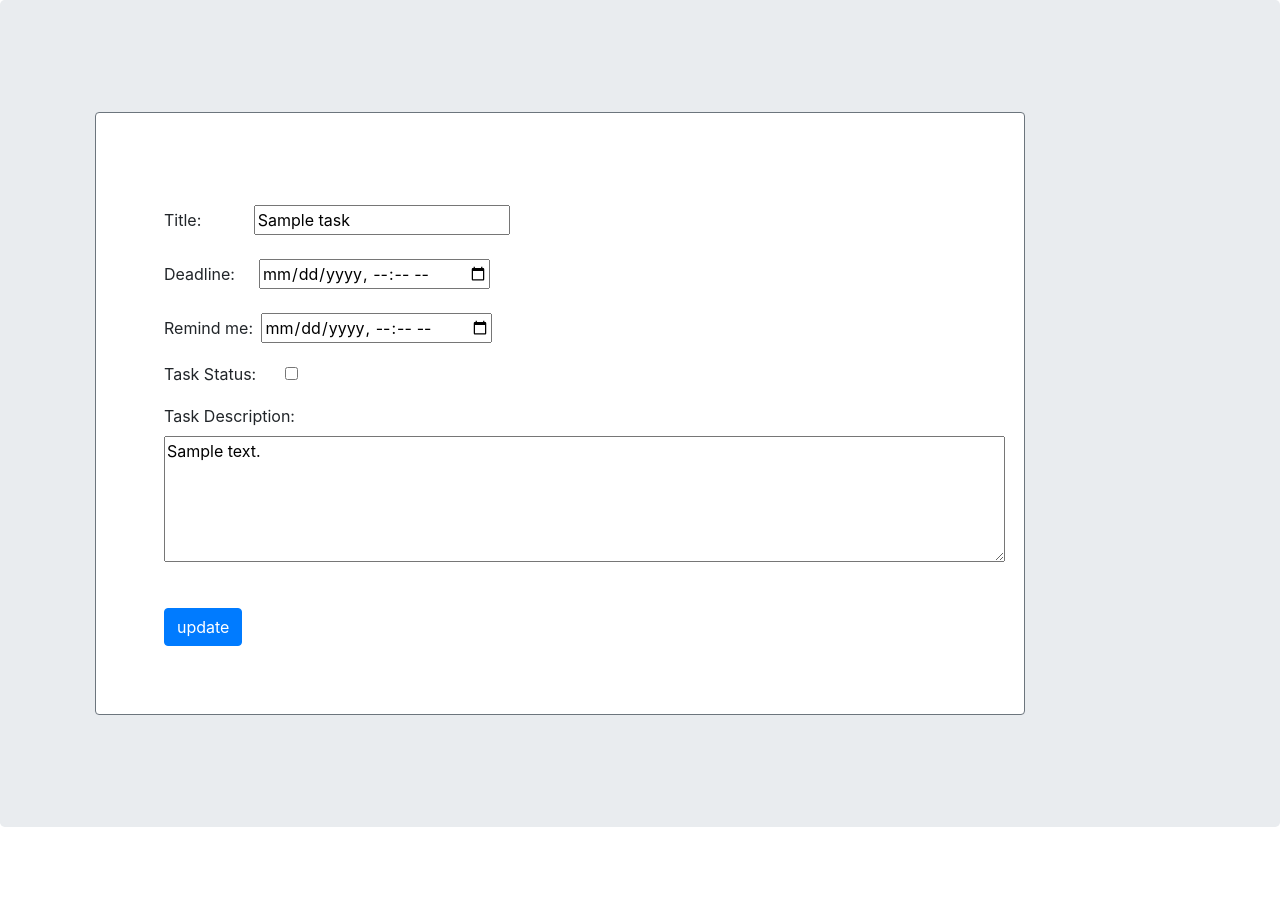
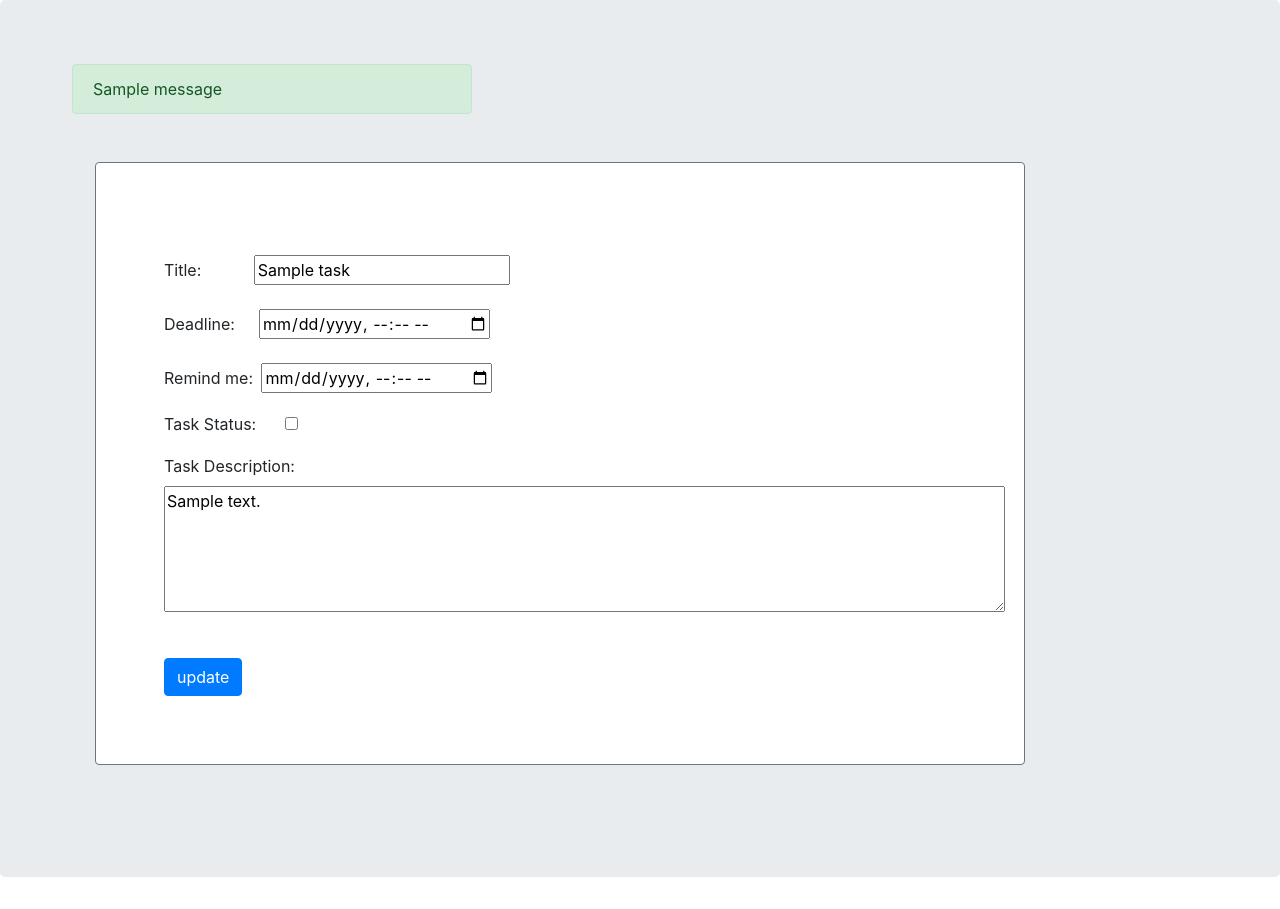
Before and after one commit to arian-rad/To-Do-App, a Django app: a page that uses mysite/templates/mysite/edit_task.html in a window 1280 px wide. Shown: the part 56-965 px from the top of the page. Before the commit the page ends 883 px from the top, so only its background shows below. Run offline with Django 3.2, Linux system fonts and the light colour scheme; tables that the repository leaves empty hold one stand-in row (values such as "Sample post"); one stand-in notice (Sample message) is shown; some libraries are stand-ins or nearby versions.

Commit message:
added some features to TaskUpdateView:V1.1

```diff
--- a/mysite/models.py
+++ b/mysite/models.py
@@ -27,7 +27,7 @@ class Task(models.Model):
     # status = models.CharField(max_length=10, verbose_name='Task Status', choices=TASK_STATUS, default='undone')
     status = models.BooleanField(verbose_name='Task Status', default=False)
     # reminder = models.SmallIntegerField(choices=REMINDER_DAYS, default=1)
-    reminder = models.DateTimeField(verbose_name='reminder')
+    reminder = models.DateTimeField(verbose_name='reminder', null=True, blank=True)
 
     class Meta:
         verbose_name_plural = 'Tasks'
--- a/mysite/templates/mysite/edit_task.html
+++ b/mysite/templates/mysite/edit_task.html
@@ -1,9 +1,30 @@
 {% extends 'base.html' %}
 {% block content %}
+
+
+{% if messages %}
+        <ul class="messages">
+            {% for message in messages %}
+                {% if message.level == DEFAULT_MESSAGE_LEVELS.ERROR %}
+                    <div class="alert alert-danger" role="alert">
+                      {{ message }}
+                    </div>
+                {% endif %}
+
+                {% if message.level == DEFAULT_MESSAGE_LEVELS.SUCCESS %}
+                    <div class="alert alert-success" role="alert" style="width:400px">
+                      {{ message }}
+                    </div>
+                {% endif %}
+            {% endfor %}
+        </ul>
+    {% endif %}
+
+
+
+
     <form method='POST'>
     {% csrf_token %}
-
-
         <div class="container m-5"  style="width: 60rem;">
         <div class="card border border-secondary">
           <div class="card-body m-5">
@@ -26,11 +47,7 @@
           </div>
         </div>
       </div>
+    </form>
 
 
-
-
-
-
-    </form>
 {% endblock %}
--- a/mysite/templates/mysite/show_tasks.html
+++ b/mysite/templates/mysite/show_tasks.html
@@ -26,7 +26,6 @@
           {% else %}
             <span>Done: <input class="m-3" type="checkbox" name="status"></span>
           {% endif %}
-
 
           <a class="btn btn-primary m-2" style="float:right;" href="{% url 'mysite:edit-task' task.slug task.id %}" type="submit"> edit</a>
       </div>
--- a/mysite/views.py
+++ b/mysite/views.py
@@ -5,6 +5,8 @@ from django.urls import reverse_lazy, reverse
 from django.shortcuts import render, get_object_or_404, redirect
 from django.utils.decorators import method_decorator
 from django.contrib.auth.decorators import login_required
+from django.contrib import messages
+from django.http import HttpResponseRedirect
 from django.views.generic import TemplateView, ListView, DetailView, CreateView, UpdateView, DeleteView
 
 
@@ -35,7 +37,6 @@ class TaskCreateView(CreateView):
 class TaskUpdateView(UpdateView):
     model = Task
     form_class = TaskUpdateForm
-    # fields = ('title', 'deadline_date', 'reminder', 'status', 'description',)
     template_name = 'mysite/edit_task.html'
     success_url = reverse_lazy('mysite:show-all-tasks')
 
@@ -52,17 +53,24 @@ class TaskUpdateView(UpdateView):
             print("status is:", 'status' in request.POST)
             print("cd_status:", cd['status'])
 
+            if cd['reminder']:
+                if cd['reminder'] > cd['deadline_date']:
+                    messages.error(request, "Reminder date can't be after deadline! ")
+                    return HttpResponseRedirect(reverse('mysite:edit-task', args=(kwargs['slug'], (kwargs['pk']))))
+
             updated_task = Task.objects.get(id=kwargs['pk'])
             # if 'status' in request.POST:
             #     cd['status'] = True
             updated_task.status = cd['status']
-            # updated_task.status = cd['status']
             print('update status is: ', updated_task.status)
 
             updated_task.save()
             self.object.refresh_from_db()
 
             return redirect('mysite:show-all-tasks')
+        else:
+            messages.error(request, "You have to specify a deadline for your task")
+            return HttpResponseRedirect(reverse('mysite:edit-task', args=(kwargs['slug'], (kwargs['pk']))))
 
 
 class TaskListView(ListView):
```
Also changed, not shown: mysite/migrations/0002_auto_20210317_0149.py (added).
